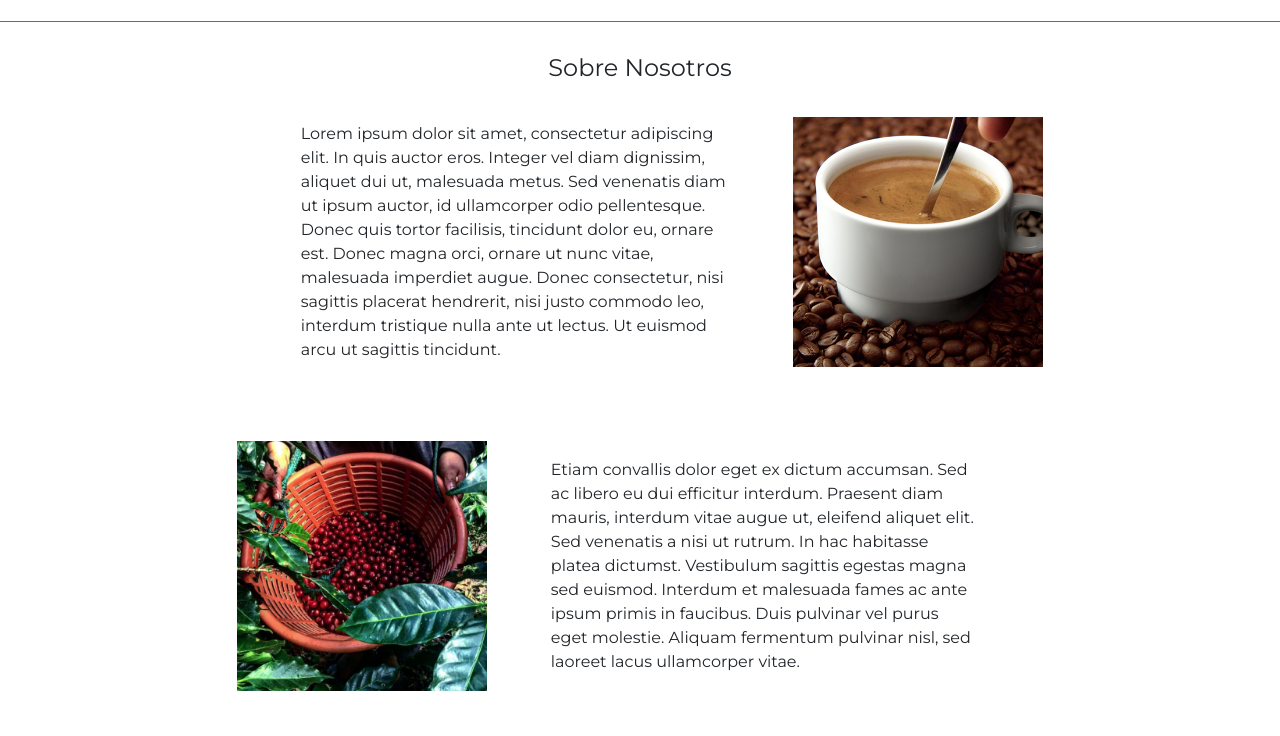
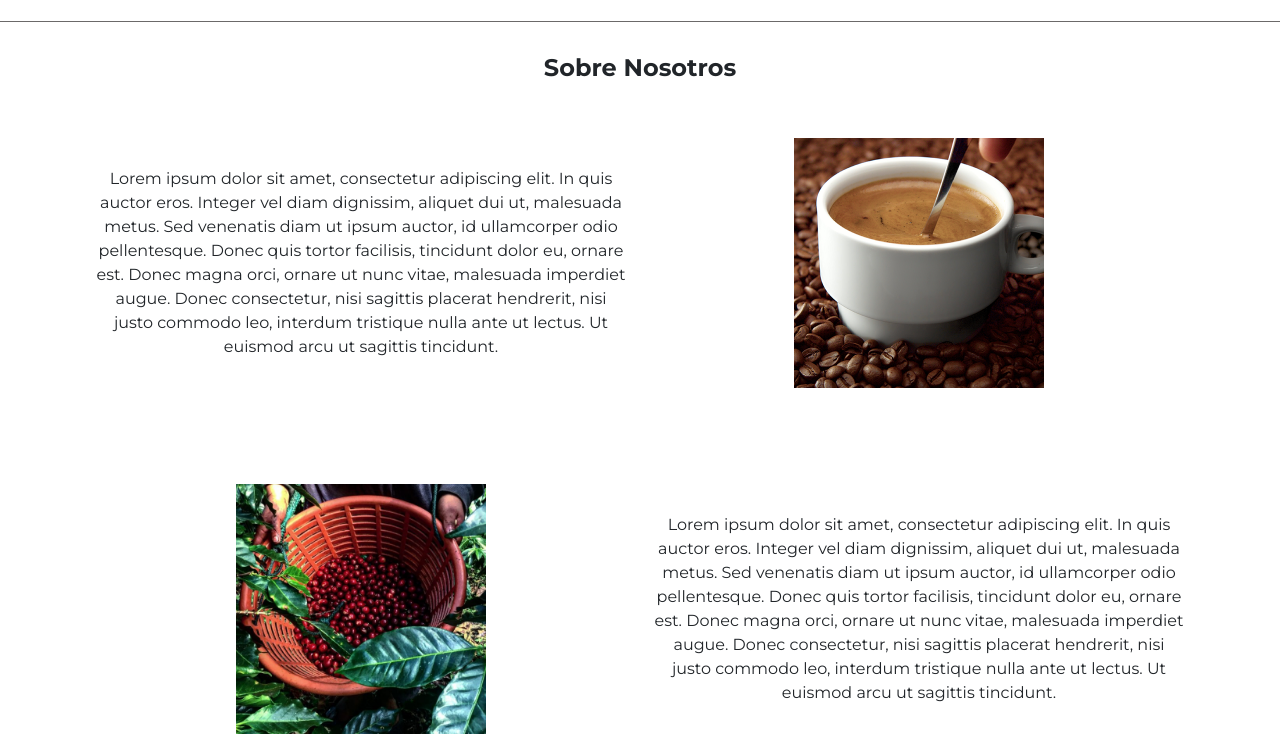
Before and after one commit to LuisLeon-Dev/Kaffe-shop, a plain HTML site: page pages/nosotros.html in a window 1280 px wide. Shown: the part 69-805 px from the top of the page. Drawn offline with nearby package versions, Linux system fonts and the light colour scheme.

Commit message:
Agregando bootstrap a la pagina de nosotros y modificando archivo css

```diff
--- a/pages/nosotros.html
+++ b/pages/nosotros.html
@@ -55,7 +55,49 @@
 
     <!--Contenido principal-->
     <main>
-      <h2>sobre nosotros</h2>
+      <div class="container">
+        <h2>Sobre nosotros</h2>
+        <div class="seccion_nosotros">
+          <section class="row nosotros-content">
+            <div class="col-12 col-lg-6 centrado">
+              <p>
+                Lorem ipsum dolor sit amet, consectetur adipiscing elit. In quis
+                auctor eros. Integer vel diam dignissim, aliquet dui ut,
+                malesuada metus. Sed venenatis diam ut ipsum auctor, id
+                ullamcorper odio pellentesque. Donec quis tortor facilisis,
+                tincidunt dolor eu, ornare est. Donec magna orci, ornare ut nunc
+                vitae, malesuada imperdiet augue. Donec consectetur, nisi
+                sagittis placerat hendrerit, nisi justo commodo leo, interdum
+                tristique nulla ante ut lectus. Ut euismod arcu ut sagittis
+                tincidunt.
+              </p>
+            </div>
+            <div class="col-12 col-lg-6 centrado">
+              <img src="../img/cafe.png" alt="imagen_de_cafe" />
+            </div>
+          </section>
+
+          <section class="row nosotros-content">
+            <div class="col-12 col-lg-6 centrado rightSide">
+              <p>
+                Lorem ipsum dolor sit amet, consectetur adipiscing elit. In quis
+                auctor eros. Integer vel diam dignissim, aliquet dui ut,
+                malesuada metus. Sed venenatis diam ut ipsum auctor, id
+                ullamcorper odio pellentesque. Donec quis tortor facilisis,
+                tincidunt dolor eu, ornare est. Donec magna orci, ornare ut nunc
+                vitae, malesuada imperdiet augue. Donec consectetur, nisi
+                sagittis placerat hendrerit, nisi justo commodo leo, interdum
+                tristique nulla ante ut lectus. Ut euismod arcu ut sagittis
+                tincidunt.
+              </p>
+            </div>
+            <div class="col-12 col-lg-6 centrado leftSide">
+              <img src="../img/cafe_cortado.png" alt="imagen_de_cafe_cortado" />
+            </div>
+          </section>
+        </div>
+      </div>
+      <!-- <h2>sobre nosotros</h2>
       <div class="nosotros">
         <section class="nosotros_info">
           <p>
@@ -86,7 +128,7 @@
             class="leftSide"
           />
         </section>
-      </div>
+      </div> -->
     </main>
 
     <!--Footer section-->
@@ -106,11 +148,13 @@
             <a href="#">+503 7790-1234</a>
           </div>
         </div>
-        <div class="copyright">
-          <p>Kaffee © 2023. Todos Los Derechos Reservados</p>
-        </div>
-        <div class="direction">
-          <p>Calle Arce y 11 AV. Sur No. 635. San Salvador</p>
+        <div class="footer-p">
+          <div class="copyright">
+            <p>Kaffee © 2023. Todos Los Derechos Reservados</p>
+          </div>
+          <div class="direction">
+            <p>Calle Arce y 11 AV. Sur No. 635. San Salvador</p>
+          </div>
         </div>
       </div>
     </footer>
--- a/styles/main.css
+++ b/styles/main.css
@@ -17,6 +17,7 @@ h1 {
 
 h2 {
   font-size: 24px;
+  font-weight: 700;
   text-transform: capitalize;
   text-align: center;
   margin-top: 2rem;
@@ -149,27 +150,41 @@ p {
 }
 
 /*Nosotros seccion*/
-.nosotros {
-  width: 70%;
-  margin: 0 auto;
+.nosotros_info {
+  display: flex;
+}
+.seccion_nosotros {
+  display: flex;
+  justify-content: center;
+  flex-direction: column;
+}
+.nosotros-content {
+  display: flex;
+  justify-content: center;
+  margin: 3rem 0;
 }
 
-.nosotros_info {
+.centrado {
   display: flex;
+  justify-content: center;
   align-items: center;
-  margin-bottom: 2rem;
-}
-.nosotros_info p {
-  padding: 2rem;
-  margin: 0 2rem;
+  text-align: center;
 }
 
-.leftSide {
+.rightSide {
   order: 1;
 }
 
-.rightSide {
-  order: 2;
+@media screen and (max-width: 990px) {
+  .nosotros-content {
+    margin: 1.5rem;
+  }
+  .nosotros-content img {
+    margin-top: 20px;
+  }
+  .leftSide {
+    order: 2;
+  }
 }
 
 /*Pagina de contacto*/
@@ -213,7 +228,10 @@ footer {
   justify-content: space-around;
   align-items: center;
 }
-
+.footer-p {
+  display: flex;
+  gap: 3rem;
+}
 .contact {
   display: flex;
   margin-bottom: 10px;
```
